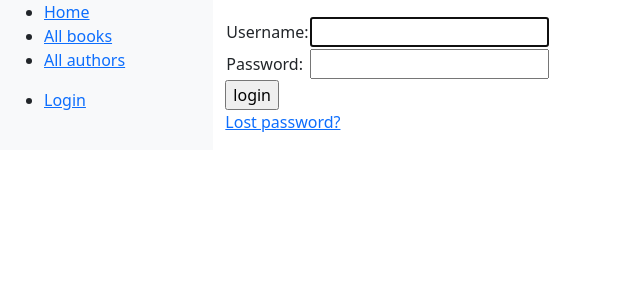
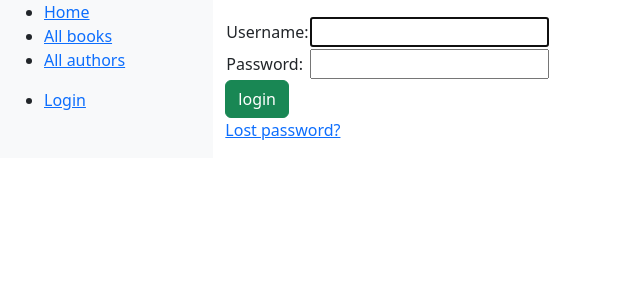
Before and after one commit to Weapon-X6/Dibliothek, a Django app: page /accounts/login/ in a window 1280 px wide. Shown: the top 300 px of the page, without its empty margins (0-640 px from the left). Run offline with Django 5.2, Linux system fonts and the light colour scheme.

Commit message:
Improve UI on login

```diff
--- a/templates/registration/login.html
+++ b/templates/registration/login.html
@@ -27,7 +27,7 @@
         <td>{{ form.password }}</td>
       </tr>
     </table>
-    <input type="submit" value="login">
+    <input type="submit" value="login" class="btn btn-success">
     <input type="hidden" name="next" value="{{ next }}">
   </form>
 
```
